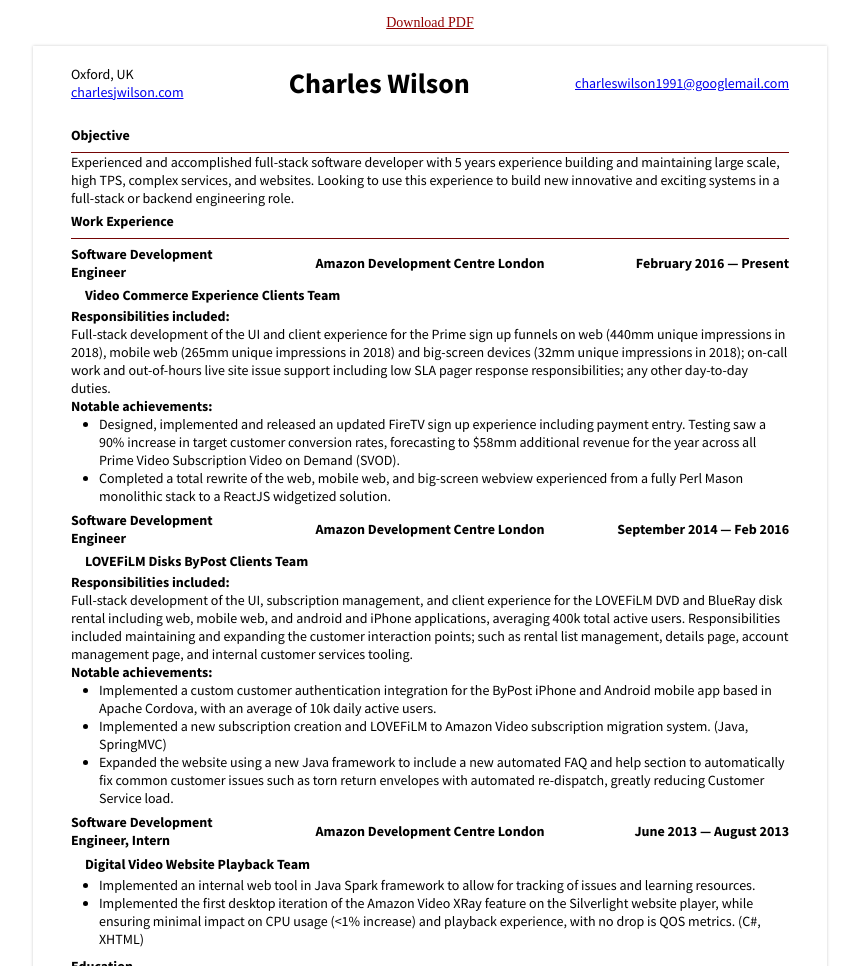
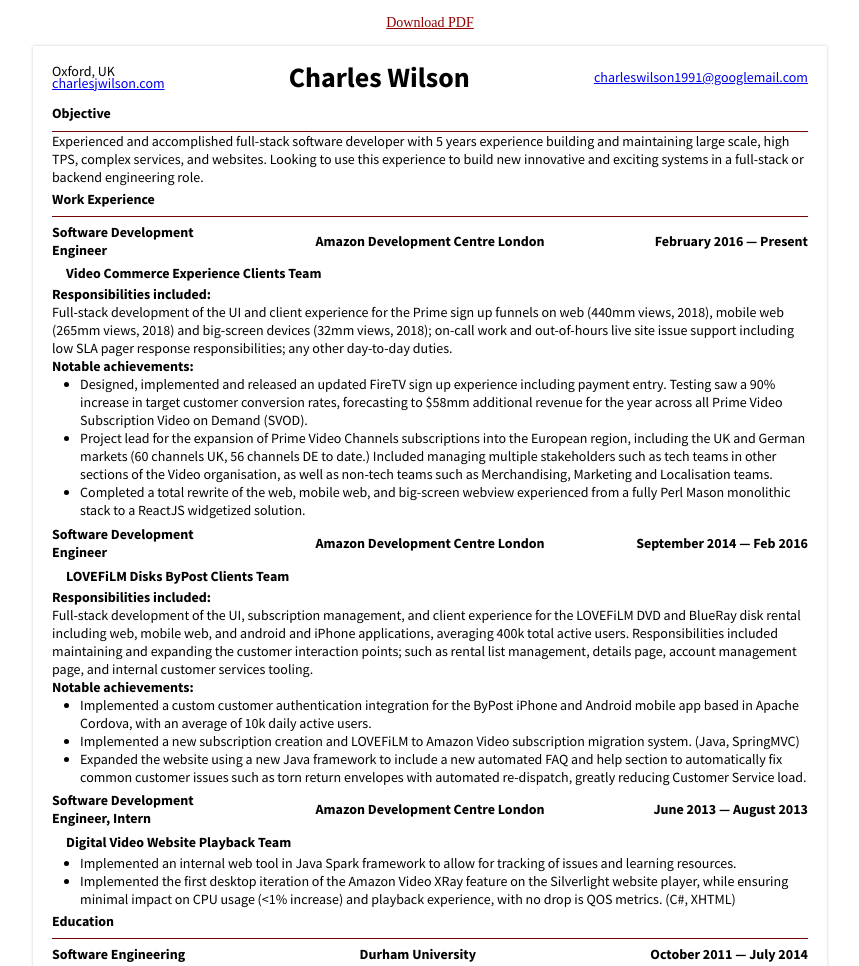
Before and after one commit to CharlesJWilson/cjw_cv, a website: page html/index.html in a window 1280 px wide. Shown: the top 966 px of the page, without its empty margins (210-1069 px from the left). Drawn offline with Linux system fonts and the light colour scheme.

```diff
--- a/html/index.html
+++ b/html/index.html
@@ -48,11 +48,14 @@
                         </header>
                         <h3 class="section-team">Video Commerce Experience Clients Team</h3>
                         <h4>Responsibilities included:</h4>
-                        <p>Full-stack development of the UI and client experience for the Prime sign up funnels on web (440mm unique impressions in 2018), mobile web (265mm unique impressions in 2018) and big-screen devices (32mm unique impressions in 2018); on-call work and out-of-hours live site issue support including low SLA pager response responsibilities; any other day-to-day duties. </p>
+                        <p>Full-stack development of the UI and client experience for the Prime sign up funnels on web (440mm views, 2018), mobile web (265mm views, 2018) and big-screen devices (32mm views, 2018); on-call work and out-of-hours live site issue support including low SLA pager response responsibilities; any other day-to-day duties. </p>
                         <h4>Notable achievements:</h4>
                         <ul>
                             <li>
                                 <p>Designed, implemented and released an updated FireTV sign up experience including payment entry. Testing saw a 90% increase in target customer conversion rates, forecasting to $58mm additional revenue for the year across all Prime Video Subscription Video on Demand (SVOD).</p>
+                            </li>
+                            <li>
+                                <p>Project lead for the expansion of Prime Video Channels subscriptions into the European region, including the UK and German markets (60 channels UK, 56 channels DE to date.) Included managing multiple stakeholders such as tech teams in other sections of the Video organisation, as well as non-tech teams such as Merchandising, Marketing and Localisation teams.</p>
                             </li>
                             <li>
                                 <p>Completed a total rewrite of the web, mobile web, and big-screen webview experienced from a fully Perl Mason monolithic stack to a ReactJS widgetized solution.</p>
--- a/html/style.scss
+++ b/html/style.scss
@@ -7,7 +7,7 @@
 .a-page {
     width: 21cm;
     margin: 0 auto 1cm auto;
-    padding: 0.5cm 1cm;
+    padding: 0.5cm 0.5cm 0.8cm 0.5cm;
     box-sizing: border-box;
     font-family: 'Source Sans Pro', 'Open Sans', 'Helvetica Neue', Helvetica, Arial, sans-serif;
     color: #000000;
@@ -16,7 +16,8 @@
 
 #header {
     height: auto;
-    margin-bottom: 1.5em;
+    line-height: 12px;
+    margin-bottom: 0.8em;
     display: flex;
     flex-direction: row;
     align-items: center;
@@ -77,7 +78,7 @@
         padding-left: 1em;
     }
     ul {
-        margin-bottom: 0.4em;
+        // margin-bottom: 0.4em;
         list-style-position: outside;
         padding-left: 2em;
     }
@@ -98,7 +99,9 @@
     }
     .a-page {
         margin: 0 auto;
-        padding: 0.5cm 1cm;
+        // padding: 0.5cm 1cm;
+        padding: 0.5cm 0.5cm 0.9cm 0.9cm;
+        box-shadow: none;
     }
 }
 
```
Also changed, not shown: build/index.html, build/style.css, html/style.css, 1 other file.
